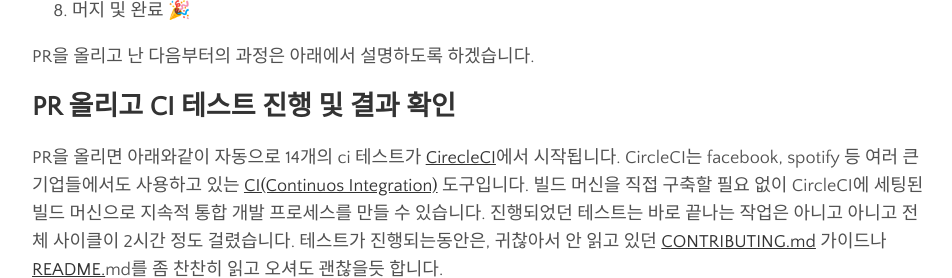
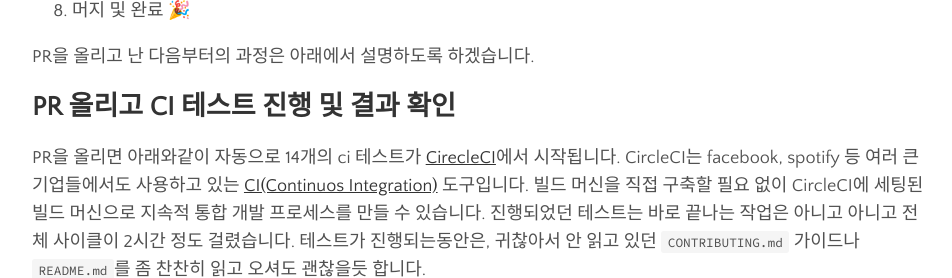
Before and after one commit to lassl/_lassl.github.io, a Jekyll site: the page built from _posts/2021-09-08-contribution-to-transformers.md, in a window 1280 px wide and 900 px high, scrolled down 2430 px, cut to the strip 0-278 px from the top of the window. Shown: the whole strip, without its empty margins (158-1110 px from the left). Built offline with Jekyll 4.4.1, drawn with Linux system fonts in a browser that asks for light colours; comment, search, counter and statistics services are not loaded; part of the change alters nothing that is shown.

```diff
--- a/_posts/2021-09-08-contribution-to-transformers.md
+++ b/_posts/2021-09-08-contribution-to-transformers.md
@@ -24,9 +24,9 @@ tags: [opensource, transformers, gpt, ner]
 
 ## Contribution 가이드 확인
 
-다음으로는 [CONTRIBUTING.md](http://contribution.md) 입니다. 기여가 많이 일어나는 저장소에는 기여 관련 내용으로 문서가 존재할 가능성이 큽니다. 기여를 하고싶은 사람들이 어떻게 기여할 수 있는지, 기여할만한 거리들 찾는 방법부터 환경세팅, PR가이드 등이 설명되어 있습니다.
+다음으로는 `CONTRIBUTING.md` 입니다. 기여가 많이 일어나는 저장소에는 기여 관련 내용으로 문서가 존재할 가능성이 큽니다. 기여를 하고싶은 사람들이 어떻게 기여할 수 있는지, 기여할만한 거리들 찾는 방법부터 환경세팅, PR가이드 등이 설명되어 있습니다.
 
-huggingface도 마찬가지로 [CONTRIBUTING.md](http://contribution.md) 가이드가 존재합니다.
+huggingface도 마찬가지로 `CONTRIBUTING.md` 가이드가 존재합니다.
 
 기여 가이드 문서를 확인해보면, 보통 새로운 모델의 논문을 낸 저자들이 huggingface에 contribution하고싶은 경우가 많은지, "Do you want to implement a new model?" 섹션이 꽤 상단에 올라가있네요. 저는 이번에 OpenAI가 이미 기여했었던 GPT2을 위한 새로운 NER 모델 (`GPT2ForTokenClassification`)을 구현해서 추가하는 작업이었기 때문에 이 부분은 넘어가도록 하겠습니다.
 
@@ -57,7 +57,7 @@ PR을 올리고 난 다음부터의 과정은 아래에서 설명하도록 하
 
 ## PR 올리고 CI 테스트 진행 및 결과 확인
 
-PR을 올리면 아래와같이 자동으로 14개의 ci 테스트가 [CirecleCI](https://circleci.com/)에서 시작됩니다. CircleCI는 facebook, spotify 등 여러 큰 기업들에서도 사용하고 있는 [CI(Continuos Integration)](https://ko.wikipedia.org/wiki/%EC%A7%80%EC%86%8D%EC%A0%81_%ED%86%B5%ED%95%A9) 도구입니다. 빌드 머신을 직접 구축할 필요 없이 CircleCI에 세팅된 빌드 머신으로 지속적 통합 개발 프로세스를 만들 수 있습니다. 진행되었던 테스트는 바로 끝나는 작업은 아니고 아니고 전체 사이클이 2시간 정도 걸렸습니다. 테스트가 진행되는동안은, 귀찮아서 안 읽고 있던 [CONTRIBUTING.md](http://contributing.md) 가이드나 [README.](http://readme.dm)md를 좀 찬찬히 읽고 오셔도 괜찮을듯 합니다.
+PR을 올리면 아래와같이 자동으로 14개의 ci 테스트가 [CirecleCI](https://circleci.com/)에서 시작됩니다. CircleCI는 facebook, spotify 등 여러 큰 기업들에서도 사용하고 있는 [CI(Continuos Integration)](https://ko.wikipedia.org/wiki/%EC%A7%80%EC%86%8D%EC%A0%81_%ED%86%B5%ED%95%A9) 도구입니다. 빌드 머신을 직접 구축할 필요 없이 CircleCI에 세팅된 빌드 머신으로 지속적 통합 개발 프로세스를 만들 수 있습니다. 진행되었던 테스트는 바로 끝나는 작업은 아니고 아니고 전체 사이클이 2시간 정도 걸렸습니다. 테스트가 진행되는동안은, 귀찮아서 안 읽고 있던 `CONTRIBUTING.md` 가이드나 `README.md`를 좀 찬찬히 읽고 오셔도 괜찮을듯 합니다.
 
 ![image](https://user-images.githubusercontent.com/37643248/132370927-437854e9-2f75-439c-a25e-7e03b22d7aa1.png)
 
```
